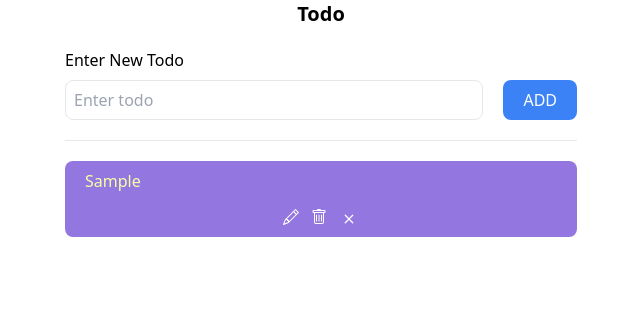
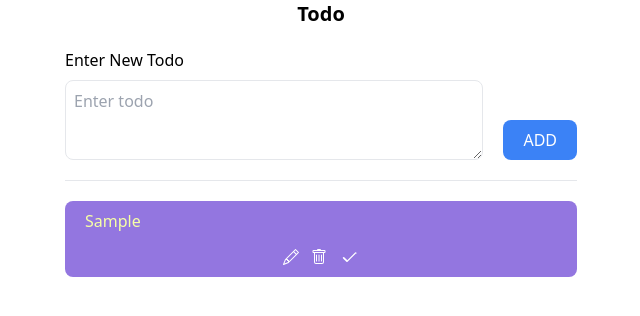
Before and after one commit to Hat52/todo-app, a React (Vite) app in the folder client/: page / in a window 1280 px wide. Both pictures are taken after typing "Sample" into the empty fields and a click on the button "ADD". Shown: the top 316 px of the page, without its empty margins (319-959 px from the left). Built offline with nearby package versions, Linux system fonts and the light colour scheme.

Commit message:
all crud operations complete

```diff
--- a/client/src/App.tsx
+++ b/client/src/App.tsx
@@ -2,7 +2,7 @@ import { useRef, useState } from 'react';
 import store from './redux/store';
 import { Provider, useSelector } from 'react-redux';
 import { useDispatch } from 'react-redux';
-import { addTodo } from './redux/todo.slice';
+import { addTodo, deleteTodo, updateTodo, changeStatus } from './redux/todo.slice';
 
 type todoType = {
 	id: number;
@@ -19,25 +19,32 @@ function App() {
 }
 
 const Dummy = () => {
-	// const [todo, setTodo] = useState<todoType[]>([]);
 	const dispatch = useDispatch();
-	const todo: todoType[] = useSelector((store: any) => store.todo.todos);
+	const todos: todoType[] = useSelector((store: any) => store.todo.todos);
 
-	const inputRef = useRef<HTMLInputElement>();
+	const [todo, setTodo] = useState<string>('');
+	const [id, setId] = useState<number | null>();
 
 	const insertTodo = () => {
-		if (!inputRef || !inputRef.current) {
+		if (!todo) {
 			return;
 		}
-		const value = inputRef.current.value;
 		dispatch(
 			addTodo({
 				id: todo.length,
-				title: value || '',
+				title: todo || '',
 				status: false
 			})
 		);
-		inputRef.current.value = '';
+		setTodo('');
+	};
+	const editTodo = () => {
+		if (!todo) {
+			return;
+		}
+		dispatch(updateTodo({ id, title: todo }));
+		setId(null);
+		setTodo('');
 	};
 
 	return (
@@ -46,30 +53,60 @@ const Dummy = () => {
 			<div className="flex items-end gap-5  w-[40%]">
 				<div className="flex flex-col gap-2 w-full">
 					<label htmlFor="todo-input">Enter New Todo</label>
-					<input
+					<textarea
 						id="todo-input"
-						ref={inputRef}
-						type="text"
-						className="outline-none px-2  focus:shadow border h-[40px] rounded-[8px] "
+						value={todo}
+						onChange={({ target: { value } }) => {
+							setTodo(value);
+						}}
+						className="outline-none px-2 py-2 focus:shadow border h-[40px] rounded-[8px] min-h-[80px]"
 						placeholder="Enter todo"
 					/>
 				</div>
+				<div className="flex gap-2">
 					<button
-					onClick={insertTodo}
+						onClick={id ? editTodo : insertTodo}
 						className="h-[40px] bg-blue-500 rounded-[8px] px-5 uppercase font-medium text-white">
-					Add
+						{id ? 'Edit' : 'Add'}
 					</button>
+					{id ? (
+						<button onClick={id ? editTodo : insertTodo} className="">
+							<svg
+								onClick={() => {
+									setTodo('');
+									setId(null);
+								}}
+								xmlns="http://www.w3.org/2000/svg"
+								width="40"
+								height="40"
+								fill="red"
+								className="bi bi-x hover:scale-125"
+								viewBox="0 0 16 16">
+								<path d="M4.646 4.646a.5.5 0 0 1 .708 0L8 7.293l2.646-2.647a.5.5 0 0 1 .708.708L8.707 8l2.647 2.646a.5.5 0 0 1-.708.708L8 8.707l-2.646 2.647a.5.5 0 0 1-.708-.708L7.293 8 4.646 5.354a.5.5 0 0 1 0-.708z" />
+							</svg>
+						</button>
+					) : null}
+				</div>
 			</div>
 			<hr className="w-[40%]" />
 			<div className="flex flex-col items-center gap-5 w-[80%] max-h-[70%] hide-scrollbar">
 				<ul className="w-[50%] flex flex-col gap-2 overflow-scroll">
-					{todo.map((todo: todoType) => (
+					{todos.map((currentTodo: todoType) => (
 						<li className="flex-col gap-5 items-center">
 							<div className="min-h-[60px] relative bg-[#9376E0] rounded-[8px]">
-								<p className="todo px-5 py-2 text-[#F6FFA6]">{todo.title}</p>
+								<p
+									className={`${
+										currentTodo.status ? 'line-through' : ''
+									} px-5 py-2 text-[#F6FFA6]`}>
+									{currentTodo.title}
+								</p>
 								<div className="flex gap-2 justify-center p-2">
 									<div>
 										<svg
+											onClick={() => {
+												setTodo(currentTodo.title);
+												setId(currentTodo.id);
+											}}
 											xmlns="http://www.w3.org/2000/svg"
 											width="20"
 											height="20"
@@ -81,6 +118,7 @@ const Dummy = () => {
 									</div>
 									<div>
 										<svg
+											onClick={() => dispatch(deleteTodo(currentTodo.id))}
 											xmlns="http://www.w3.org/2000/svg"
 											width="20"
 											height="20"
@@ -94,17 +132,20 @@ const Dummy = () => {
 											/>
 										</svg>
 									</div>
+									{currentTodo.status ? null : (
 										<div>
 											<svg
 												xmlns="http://www.w3.org/2000/svg"
 												width="20"
 												height="20"
-											fill="#ffffff"
-											className="bi bi-x hover:scale-125 cursor-pointer hover:bg-red"
-											viewBox="0 0 16 16">
-											<path d="M4.646 4.646a.5.5 0 0 1 .708 0L8 7.293l2.646-2.647a.5.5 0 0 1 .708.708L8.707 8l2.647 2.646a.5.5 0 0 1-.708.708L8 8.707l-2.646 2.647a.5.5 0 0 1-.708-.708L7.293 8 4.646 5.354a.5.5 0 0 1 0-.708z" />
+												fill="white"
+												viewBox="0 0 24 24"
+												onClick={() => dispatch(changeStatus(currentTodo.id))}
+												className="hover:scale-125 cursor-pointer hover:fill-[green]">
+												<path d="M20.29 5.29l-10 10a1 1 0 0 1-1.42 0l-4-4a1 1 0 1 1 1.42-1.42L10 13.59l9.29-9.3a1 1 0 0 1 1.42 1.42z" />
 											</svg>
 										</div>
+									)}
 								</div>
 							</div>
 						</li>
--- a/client/src/redux/todo.slice.ts
+++ b/client/src/redux/todo.slice.ts
@@ -20,11 +20,30 @@ export const counterSlice = createSlice({
 	reducers: {
 		addTodo: (state, { payload }) => {
 			state.todos = [...state.todos, payload];
+		},
+		deleteTodo: (state, { payload }) => {
+			state.todos = state.todos.filter((todo) => todo.id !== payload);
+		},
+		updateTodo: (state, { payload }) => {
+			state.todos = state.todos.map((todo) => {
+				if (todo.id === payload.id) {
+					todo.title = payload.title;
+				}
+				return todo;
+			});
+		},
+		changeStatus: (state, { payload }) => {
+			state.todos = state.todos.map((todo) => {
+				if (todo.id === payload) {
+					todo.status = !todo.status;
+				}
+				return todo;
+			});
 		}
 	}
 });
 
 // Action creators are generated for each case reducer function
-export const { addTodo } = counterSlice.actions;
+export const { addTodo, deleteTodo, updateTodo, changeStatus } = counterSlice.actions;
 
 export default counterSlice.reducer;
```
Lines whose indentation alone changed are shown as unchanged.
